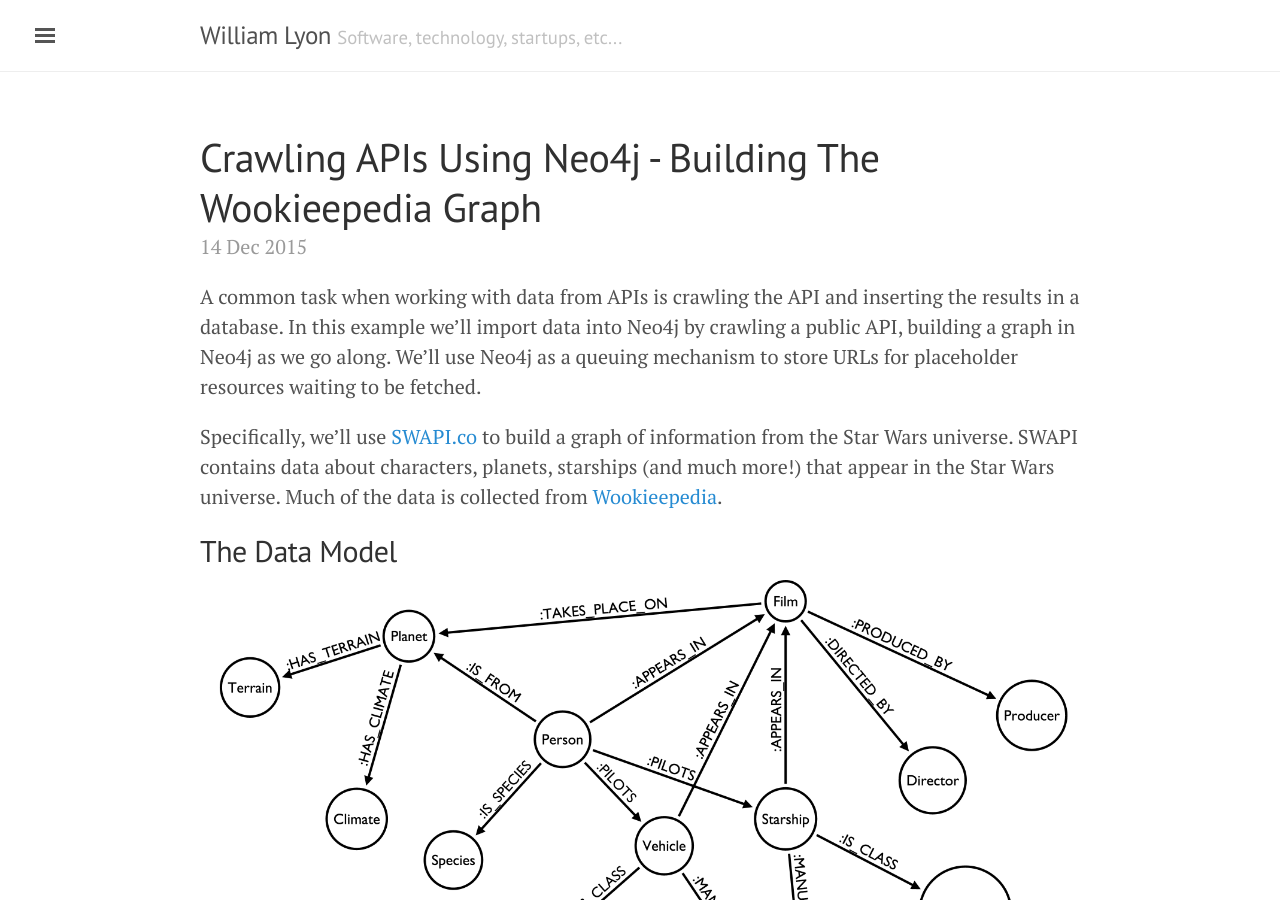
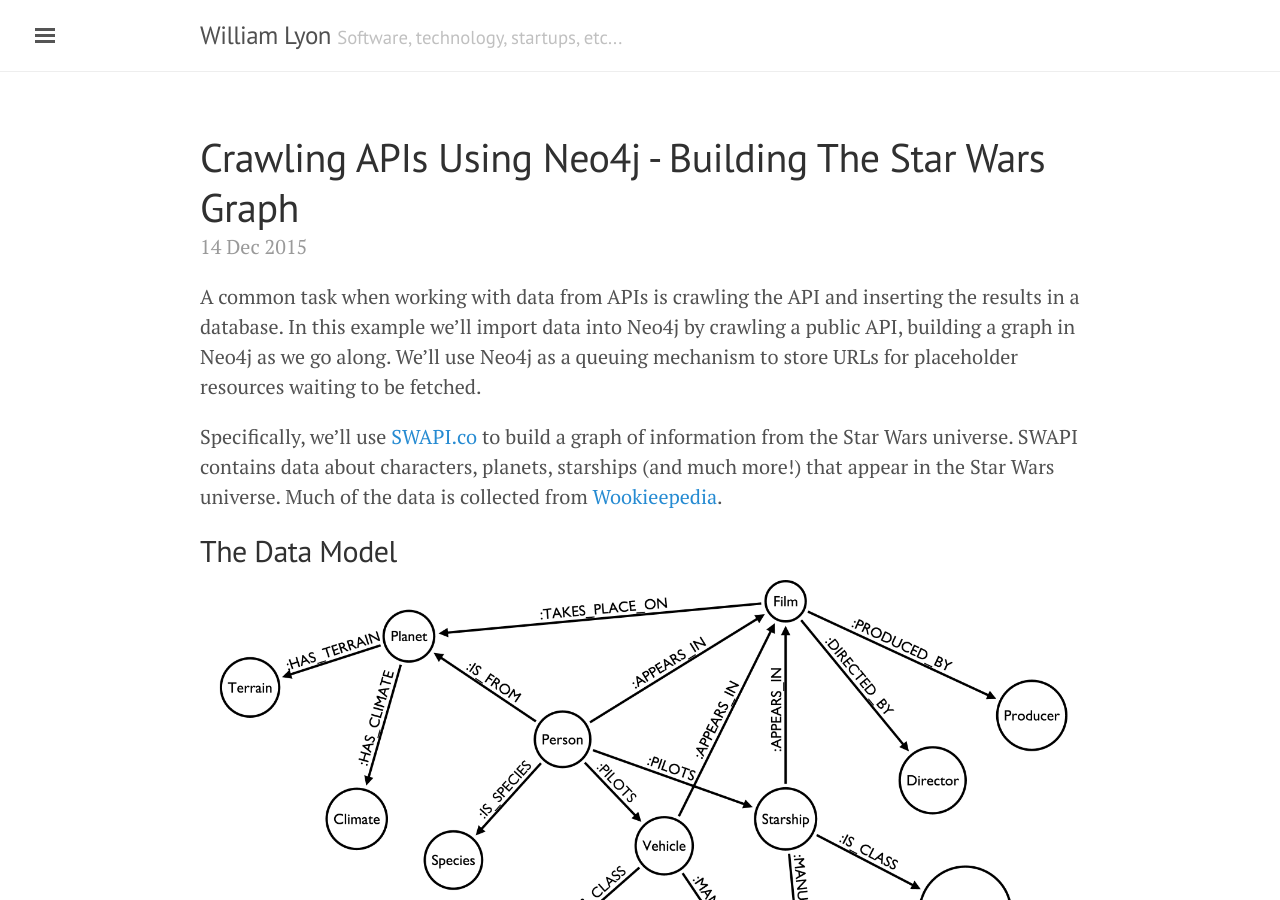
Before and after one commit to johnymontana/johnymontana.github.io, a Jekyll site: the page built from _posts/2015-12-14-crawling-public-api-neo4j.md, in a window 1280 px wide and 900 px high. Built offline with Jekyll 4.4.1, drawn with Linux system fonts in a browser that asks for light colours; comment, search, counter and statistics services are not loaded.

Commit message:
update post title

```diff
--- a/_posts/2015-12-14-crawling-public-api-neo4j.md
+++ b/_posts/2015-12-14-crawling-public-api-neo4j.md
@@ -1,6 +1,6 @@
 ---
 layout: post
-title: Crawling APIs Using Neo4j - Building The Wookieepedia Graph
+title: Crawling APIs Using Neo4j - Building The Star Wars Graph
 introtext: A common task when working with data from APIs is crawling the API and inserting the results in a database. In this example we'll import data into Neo4j by crawling a public API, building a graph in Neo4j as we go along. We'll use Neo4j as a queuing mechanism to store URLs for placeholder resources waiting to be fetched.
 mainimage: /public/img/swapi.png
 ---
@@ -21,7 +21,7 @@
 
 <meta name="twitter:card" content="summary_large_image">
 <meta name="twitter:site" content="@lyonwj">
-<meta name="twitter:title" content="Crawling APIs Using Neo4j - Building The Wookieepedia Graph">
+<meta name="twitter:title" content="Crawling APIs Using Neo4j - Building The Star Wars Graph">
 <meta name="twitter:description" content="A common task when working with data from APIs is crawling the API and inserting the results in a database. In this example we'll import data into Neo4j by crawling a public API, building a graph in Neo4j as we go along. We'll use Neo4j as a queuing mechanism to store URLs for placeholder resources waiting to be fetched.">
 <meta name="twitter:creator" content="@lyonwj">
 <meta name="twitter:image:src" content="http://www.lyonwj.com/public/img/swapi.png">
```
